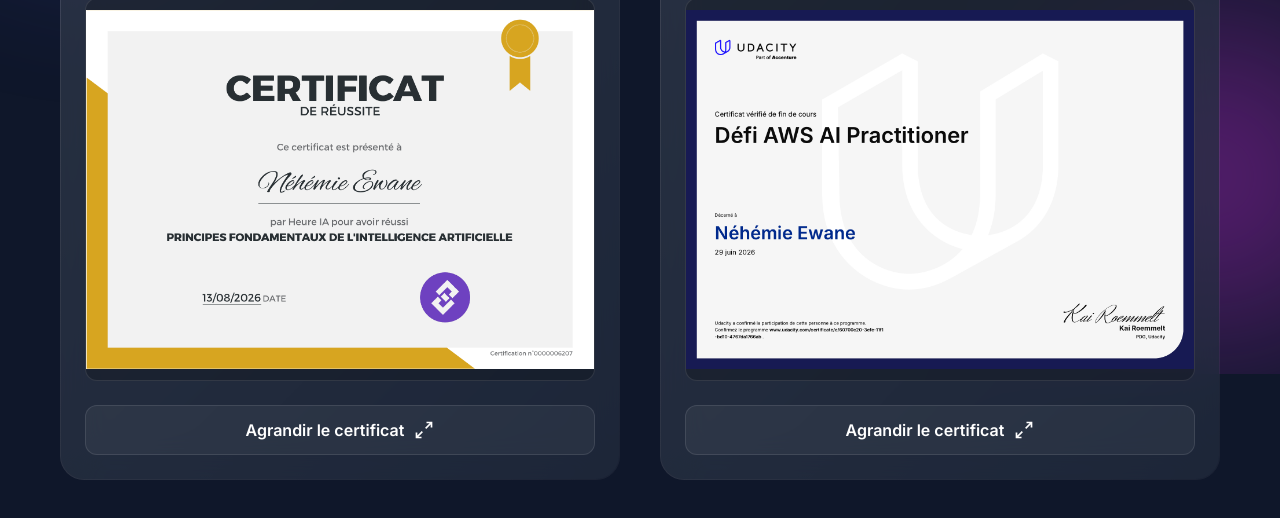
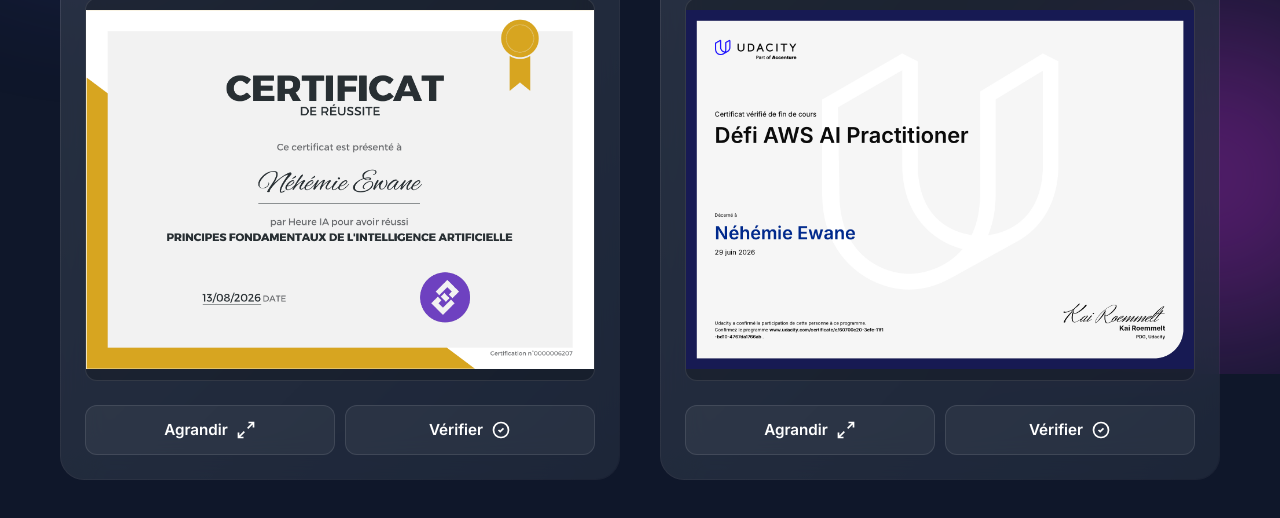
Before and after one commit to NehemieTuring-Projet/CertifIA, a plain HTML site: page index.html in a window 1280 px wide. Shown: the part 426-944 px from the top of the page. Drawn offline with Linux system fonts and the light colour scheme.

Commit message:
Présentation de mes certif2

```diff
--- a/css/styles.css
+++ b/css/styles.css
@@ -182,28 +182,36 @@
 
 .cert-footer {
     margin-top: auto;
+    display: flex;
+    gap: 10px;
 }
 
-.btn-view {
-    width: 100%;
-    padding: 14px 20px;
+.btn-view, .btn-verify {
+    flex: 1;
+    padding: 14px 10px;
     border-radius: 12px;
     border: 1px solid rgba(255,255,255,0.1);
     background: rgba(255,255,255,0.05);
     color: white;
-    font-size: 1rem;
+    font-size: 0.95rem;
     font-weight: 600;
     cursor: pointer;
     display: flex;
     align-items: center;
     justify-content: center;
-    gap: 10px;
+    gap: 8px;
     transition: all 0.2s ease;
+    text-decoration: none;
 }
 
 .btn-view:hover {
     background: var(--primary-color);
     border-color: var(--primary-color);
+}
+
+.btn-verify:hover {
+    background: #10b981;
+    border-color: #10b981;
 }
 
 /* Modal */
--- a/index.html
+++ b/index.html
@@ -35,9 +35,13 @@
                     </div>
                     <div class="cert-footer">
                         <button class="btn-view" onclick="openModal('assets/certifs/Certification.pdf')">
-                            Agrandir le certificat
+                            Agrandir
                             <svg width="20" height="20" viewBox="0 0 24 24" fill="none" stroke="currentColor" stroke-width="2"><path d="M15 3h6v6M9 21H3v-6M21 3l-7 7M3 21l7-7"/></svg>
                         </button>
+                        <a href="https://www.heureia.com/slides/certification-fondamentale-en-intelligence-artificielle-1" target="_blank" class="btn-verify">
+                            Vérifier
+                            <svg width="20" height="20" viewBox="0 0 24 24" fill="none" stroke="currentColor" stroke-width="2"><path d="M9 12l2 2 4-4m6 2a9 9 0 11-18 0 9 9 0 0118 0z"/></svg>
+                        </a>
                     </div>
                 </div>
             </div>
@@ -54,9 +58,13 @@
                     </div>
                     <div class="cert-footer">
                         <button class="btn-view" onclick="openModal('assets/certifs/Learn%20the%20Latest%20Tech%20Skills;%20Advance%20Your%20Career%20_%20Udacity.pdf')">
-                            Agrandir le certificat
+                            Agrandir
                             <svg width="20" height="20" viewBox="0 0 24 24" fill="none" stroke="currentColor" stroke-width="2"><path d="M15 3h6v6M9 21H3v-6M21 3l-7 7M3 21l7-7"/></svg>
                         </button>
+                        <a href="https://www.udacity.com/certificate/e/60700c20-3efe-11f1-bd10-4767da1766ab" target="_blank" class="btn-verify">
+                            Vérifier
+                            <svg width="20" height="20" viewBox="0 0 24 24" fill="none" stroke="currentColor" stroke-width="2"><path d="M9 12l2 2 4-4m6 2a9 9 0 11-18 0 9 9 0 0118 0z"/></svg>
+                        </a>
                     </div>
                 </div>
             </div>
```
